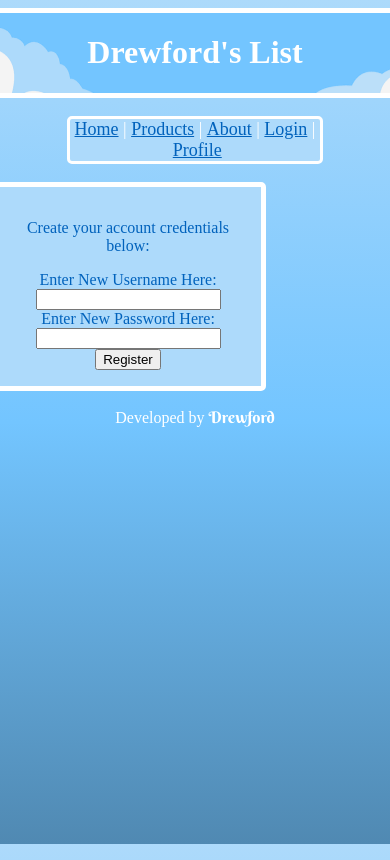
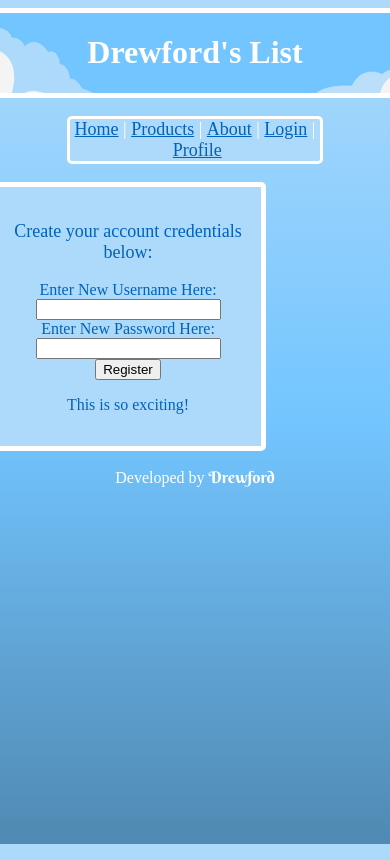
Before and after one commit to SleazyCook/project_05, a React (Create React App) app: page /register in a window 390 px wide. Built offline with nearby package versions, Linux system fonts and the light colour scheme; no server answers; a web font is replaced by a local one.

Commit message:
minor mobile style fixes

```diff
--- a/public/style.css
+++ b/public/style.css
@@ -1,7 +1,7 @@
 @import url('https://fonts.googleapis.com/css2?family=Berkshire+Swash&display=swap');
 @import url('https://fonts.googleapis.com/css2?family=Dela+Gothic+One&display=swap');
 
-/* HOMEPAGE - HEADER, NAV, FOOTER ----------------------*/
+/* APP.js - HEADER, NAV, FOOTER, AnchorTags----------------------*/
 body {
     color: white;
     background-color: #1e1e1e;
@@ -62,6 +62,7 @@ footer {
 #welcome-container {
     text-align: center;
     margin-bottom: 3em;
+    padding: 1em;
 }
 
 #welcome {
@@ -73,11 +74,6 @@ footer {
 }
 
 /* Products page------------------------------- */
-#behold {
-    margin: 5px 5px 5px 5px;
-    text-decoration: underline;
-    text-align: center;
-}
 
 .products-page-container {
     /* display: flex; */
@@ -105,7 +101,7 @@ footer {
     padding: 8px;
     margin: 10px;
 }
-
+/* Create Post Page(via Products) */
 .new-post-container {
     /* color: #0162bc; */
     color: white;
@@ -175,6 +171,6 @@ footer {
     /* text-align: center; */
 }
 
-.center {
-    text-align: center;
+.large-welcome {
+    font-size: large;
 }
--- a/src/components/Login.js
+++ b/src/components/Login.js
@@ -41,8 +41,8 @@ function updatePasswordState(event) {
   }
   return (
     <div className="login-container">
-      <p> Login with you existing account below:</p>
-      <form onSubmit={formSubmitHandler} className="center">
+      <p className="large-welcome"> Login with your existing account below:</p>
+      <form onSubmit={formSubmitHandler}>
         <label>Enter username:</label>
         <input type="text" value={username} onChange={updateUserNameState}></input>
         <br />
@@ -57,22 +57,6 @@ function updatePasswordState(event) {
       <p> Don't have an account? No problem!</p>
       <Link to="/register">Click here for registration</Link>
     </div>
-  //   <div className="login-container">
-  //     <p className="center">Login with existing account</p>
-
-  //     Enter username here:
-  //     <input type="text" placeholder=
-  //     "username"></input><br />
-
-  //     Enter password here:
-  //     <input type="text" placeholder=
-  //     "password"></input>
-
-  //     <br />
-  //     <button type="submit">
-  //       Submit
-  //     </button>
-  // </div>
   )
 }
 
--- a/src/components/Register.js
+++ b/src/components/Register.js
@@ -46,7 +46,7 @@ const Register = () => {
     //onSubmit and onChange
     return (
         <div id="register-container">
-            <p> Create your account credentials below:</p>
+            <p className="large-welcome"> Create your account credentials below:</p>
             <form onSubmit={formSubmitHandler}>
                 <label>Enter New Username Here: </label>
                 <input type="text" value={username} onChange={updateUserNameState}></input>
@@ -58,6 +58,7 @@ const Register = () => {
 
                 <button type="submit">Register</button>
             </form>
+            <p>This is so exciting!</p>
         </div>
     )
 }
```
